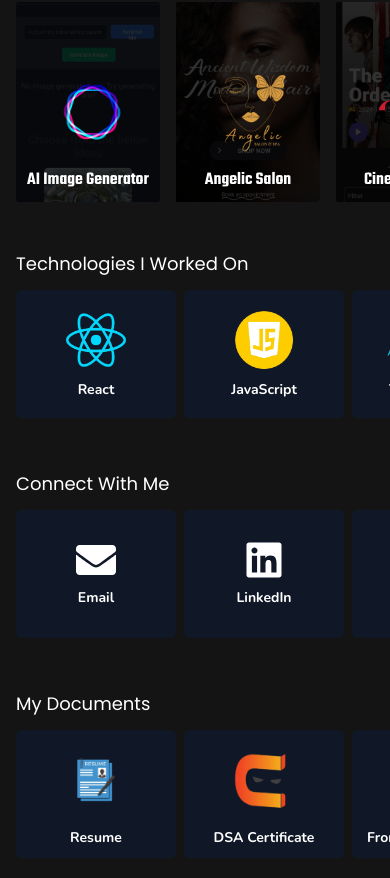
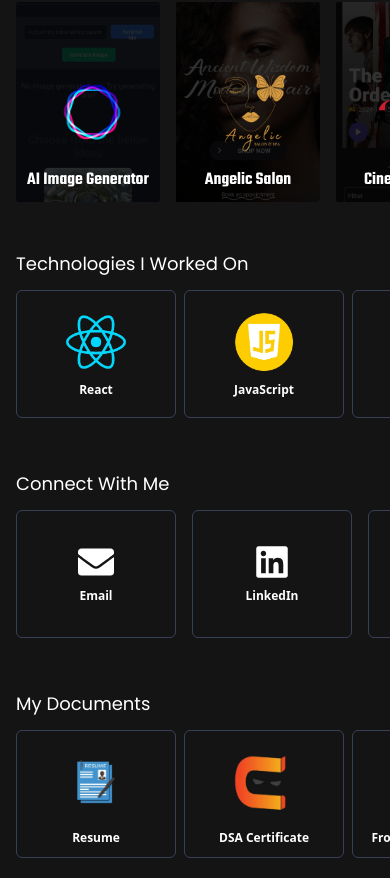
Before and after one commit to Nishantvidhuri/NishantPortfolio, a React (Vite) app: page /developer in a window 390 px wide. Shown: the part 766-1644 px from the top of the page. Built offline with nearby package versions, Linux system fonts and the light colour scheme.

Commit message:
updated sliders

```diff
--- a/src/components/Documents.jsx
+++ b/src/components/Documents.jsx
@@ -17,6 +17,7 @@ function Documents() {
   const [isDragging, setIsDragging] = useState(false);
   const [startX, setStartX] = useState(0);
   const [scrollLeft, setScrollLeft] = useState(0);
+  const [showArrows, setShowArrows] = useState(false);
 
   const scrollAmount = window.innerWidth <= 640 ? 200 : 320;
 
@@ -42,12 +43,10 @@ function Documents() {
   // While Dragging
   const onDrag = (e) => {
     if (!isDragging) return;
-
-    // Prevent default only if dragging (fix for passive event issue)
     if (e.cancelable) e.preventDefault();
 
     const x = e.pageX || e.touches[0].pageX;
-    const walk = (x - startX) * 1.5; // Increase scroll sensitivity
+    const walk = (x - startX) * 1.5;
     scrollRef.current.scrollLeft = scrollLeft - walk;
   };
 
@@ -56,7 +55,6 @@ function Documents() {
     setIsDragging(false);
   };
 
-  // Prevent Passive Event Error by manually setting `passive: false`
   useEffect(() => {
     const el = scrollRef.current;
     if (!el) return;
@@ -69,26 +67,32 @@ function Documents() {
   }, [isDragging]);
 
   return (
-    <div className="bg-[#141414] group py-5 relative w-full overflow-hidden">
+    <div
+      className="bg-[#141414] py-5 relative w-full"
+      onMouseEnter={() => setShowArrows(true)}
+      onMouseLeave={() => setShowArrows(false)}
+    >
       <h1 className="ml-4 sm:ml-10 pt-3 pb-3 text-lg sm:text-xl font-[Poppins] text-white">
         My Documents
       </h1>
 
       <div className="relative flex items-center">
-        {/* Scroll Left Button (Visible on Desktop if 5+ documents) */}
+        {/* Scroll Left Button (Visible on Desktop if 5+ documents and on hover) */}
         {documents.length >= 5 && (
           <button
-            className="absolute left-0 top-1/2 transform -translate-y-1/2 bg-black/30 p-2 h-32 w-12 sm:h-40 sm:w-[72px] opacity-0 group-hover:opacity-100 z-50 text-white hover:bg-black/50 transition-opacity duration-300 flex items-center justify-center hidden md:flex"
+            className={`absolute left-2 top-1/2 transform -translate-y-1/2 bg-black/50 p-3 h-12 w-12 sm:h-16 sm:w-16 z-50 text-white hover:bg-black/80 transition-all duration-300 rounded-full hidden sm:flex items-center justify-center ${
+              showArrows ? "opacity-100" : "opacity-0"
+            }`}
             onClick={scrollLeftHandler}
           >
-            <FaChevronLeft className="transition-transform duration-300 hover:scale-125" size={30} />
+            <FaChevronLeft className="transition-transform duration-300 hover:scale-125" size={25} />
           </button>
         )}
 
         {/* Scrollable Documents Container */}
         <div
           ref={scrollRef}
-          className="overflow-hidden pl-4 sm:pl-10 w-full cursor-grab active:cursor-grabbing"
+          className="overflow-hidden px-4 sm:px-10 w-full cursor-grab active:cursor-grabbing"
           onMouseDown={startDrag}
           onMouseMove={onDrag}
           onMouseUp={stopDrag}
@@ -103,10 +107,10 @@ function Documents() {
                 href={doc.link}
                 target="_blank"
                 rel="noopener noreferrer"
-                className="relative w-40 sm:w-80 h-32 sm:h-40 flex-shrink-0 bg-gray-900 rounded-md flex flex-col items-center justify-center cursor-pointer hover:bg-gray-800 transition"
+                className="relative border border-gray-700 rounded-md w-40 sm:w-80 h-32 sm:h-40 flex-shrink-0 flex flex-col items-center justify-center cursor-pointer "
               >
                 <img src={doc.logo} alt={doc.name} className="w-20 sm:w-28 h-20 sm:h-28 object-contain" />
-                <span className="font-[Nunito] text-sm sm:text-xl text-white font-bold mt-2">
+                <span className="text-xs sm:text-sm text-white font-semibold mt-2">
                   {doc.name}
                 </span>
               </a>
@@ -114,13 +118,15 @@ function Documents() {
           </div>
         </div>
 
-        {/* Scroll Right Button (Visible on Desktop if 5+ documents) */}
+        {/* Scroll Right Button (Visible on Desktop if 5+ documents and on hover) */}
         {documents.length >= 5 && (
           <button
-            className="absolute right-0 top-1/2 transform -translate-y-1/2 bg-black/30 p-2 h-32 w-12 sm:h-40 sm:w-[72px] opacity-0 group-hover:opacity-100 z-50 text-white hover:bg-black/50 transition-opacity duration-300 flex items-center justify-center hidden md:flex"
+            className={`absolute right-2 top-1/2 transform -translate-y-1/2 bg-black/50 p-3 h-12 w-12 sm:h-16 sm:w-16 z-50 text-white hover:bg-black/80 transition-all duration-300 rounded-full hidden sm:flex items-center justify-center ${
+              showArrows ? "opacity-100" : "opacity-0"
+            }`}
             onClick={scrollRightHandler}
           >
-            <FaChevronRight className="transition-transform duration-300 hover:scale-125" size={30} />
+            <FaChevronRight className="transition-transform duration-300 hover:scale-125" size={25} />
           </button>
         )}
       </div>
--- a/src/components/Projectsuggestions.jsx
+++ b/src/components/Projectsuggestions.jsx
@@ -69,7 +69,7 @@ function Projectsuggestions() {
       </h1>
 
       {/* Desktop View */}
-      <div className="hidden sm:block relative flex items-center translate-x-10">
+      <div className="hidden sm:block relative flex items-center ">
         {/* Scroll Left Button (Visible on Desktop) */}
         <button
           className="absolute left-0 top-1/2 transform -translate-y-1/2 bg-black/30 p-2 h-40 w-[72px] opacity-0 group-hover:opacity-100 z-50 text-white hover:bg-black/50 transition-opacity duration-300 flex items-center justify-center"
--- a/src/components/SocialMedia.jsx
+++ b/src/components/SocialMedia.jsx
@@ -2,12 +2,12 @@ import React, { useRef, useState, useEffect } from "react";
 import { FaChevronLeft, FaChevronRight, FaGithub, FaLinkedin, FaInstagram, FaDiscord, FaEnvelope, FaPhone } from "react-icons/fa";
 
 const socialMediaLinks = [
-  { name: "Email", icon: <FaEnvelope size={40} />, link: "mailto:nisahntvidhuri0987@gmail.com" },
-  { name: "LinkedIn", icon: <FaLinkedin size={40} />, link: "https://www.linkedin.com/in/nishant-vidhuri-092a63124/" },
-  { name: "Phone", icon: <FaPhone size={40} />, link: "tel:+91 9871202673" },
-  { name: "GitHub", icon: <FaGithub size={40} />, link: "https://github.com/Nishantvidhuri" },
-  { name: "Instagram", icon: <FaInstagram size={40} />, link: "https://www.instagram.com/nishantvidhuriii" },
-  { name: "Discord", icon: <FaDiscord size={40} />, link: "https://discord.com/users/nishantvidhuri_77577" }
+  { name: "Email", icon: <FaEnvelope />, link: "mailto:nisahntvidhuri0987@gmail.com" },
+  { name: "LinkedIn", icon: <FaLinkedin />, link: "https://www.linkedin.com/in/nishant-vidhuri-092a63124/" },
+  { name: "Phone", icon: <FaPhone />, link: "tel:+91 9871202673" },
+  { name: "GitHub", icon: <FaGithub />, link: "https://github.com/Nishantvidhuri" },
+  { name: "Instagram", icon: <FaInstagram />, link: "https://www.instagram.com/nishantvidhuriii" },
+  { name: "Discord", icon: <FaDiscord />, link: "https://discord.com/users/nishantvidhuri_77577" }
 ];
 
 function SocialMedia() {
@@ -15,6 +15,7 @@ function SocialMedia() {
   const [isDragging, setIsDragging] = useState(false);
   const [startX, setStartX] = useState(0);
   const [scrollLeft, setScrollLeft] = useState(0);
+  const [showArrows, setShowArrows] = useState(false);
 
   const scrollAmount = window.innerWidth <= 640 ? 200 : 320;
 
@@ -40,12 +41,10 @@ function SocialMedia() {
   // While Dragging
   const onDrag = (e) => {
     if (!isDragging) return;
-
-    // Prevent default only if dragging (fix for passive event issue)
     if (e.cancelable) e.preventDefault();
 
     const x = e.pageX || e.touches[0].pageX;
-    const walk = (x - startX) * 1.5; // Increase scroll sensitivity
+    const walk = (x - startX) * 1.5;
     scrollRef.current.scrollLeft = scrollLeft - walk;
   };
 
@@ -54,7 +53,6 @@ function SocialMedia() {
     setIsDragging(false);
   };
 
-  // Prevent Passive Event Error by manually setting `passive: false`
   useEffect(() => {
     const el = scrollRef.current;
     if (!el) return;
@@ -67,24 +65,30 @@ function SocialMedia() {
   }, [isDragging]);
 
   return (
-    <div className="bg-[#141414] group py-5 relative w-full overflow-hidden">
+    <div
+      className="bg-[#141414] py-5 relative w-full"
+      onMouseEnter={() => setShowArrows(true)} // Show arrows on hover (desktop)
+      onMouseLeave={() => setShowArrows(false)} // Hide arrows when mouse leaves
+    >
       <h1 className="ml-4 sm:ml-10 pt-3 pb-3 text-lg sm:text-xl font-[Poppins] text-white">
         Connect With Me
       </h1>
 
       <div className="relative flex items-center">
-        {/* Scroll Left Button (Visible on Desktop) */}
+        {/* Scroll Left Button (Only visible on desktop and when hovered) */}
         <button
-          className="absolute left-0 top-1/2 transform -translate-y-1/2 bg-black/30 p-2 h-32 w-12 sm:h-40 sm:w-[72px] opacity-0 group-hover:opacity-100 z-50 text-white hover:bg-black/50 transition-opacity duration-300 flex items-center justify-center hidden md:flex"
+          className={`absolute left-2 top-1/2 transform -translate-y-1/2 bg-black/50 p-3 h-12 w-12 sm:h-16 sm:w-16 z-50 text-white hover:bg-black/80 transition-all duration-300 rounded-full hidden sm:flex items-center justify-center ${
+            showArrows ? "opacity-100" : "opacity-0"
+          }`}
           onClick={scrollLeftHandler}
         >
-          <FaChevronLeft className="transition-transform duration-300 hover:scale-125" size={30} />
+          <FaChevronLeft className="transition-transform duration-300 hover:scale-125" size={25} />
         </button>
 
         {/* Scrollable Social Media Container */}
         <div
           ref={scrollRef}
-          className="overflow-hidden pl-4 sm:pl-10 w-full cursor-grab active:cursor-grabbing"
+          className="overflow-hidden px-4 sm:px-10 w-full cursor-grab active:cursor-grabbing"
           onMouseDown={startDrag}
           onMouseMove={onDrag}
           onMouseUp={stopDrag}
@@ -92,17 +96,19 @@ function SocialMedia() {
           onTouchStart={startDrag}
           onTouchEnd={stopDrag}
         >
-          <div className="flex gap-2 whitespace-nowrap">
+          <div className="flex gap-4 whitespace-nowrap">
             {socialMediaLinks.map((platform, index) => (
               <a
                 key={index}
                 href={platform.link}
                 target="_blank"
                 rel="noopener noreferrer"
-                className="relative w-40 sm:w-80 h-32 sm:h-40 flex-shrink-0 bg-gray-900 rounded-md flex flex-col items-center justify-center cursor-pointer hover:bg-gray-800 transition"
+                className="relative border border-gray-700 rounded-md w-40 sm:w-80 h-32 sm:h-40 flex-shrink-0 flex flex-col items-center justify-center cursor-pointer"
               >
-                <div className="text-white">{platform.icon}</div>
-                <span className="font-[Nunito] text-sm sm:text-xl text-white font-bold mt-2">
+                {/* Icon - Corrected Sizes for Mobile & PC */}
+                <div className="text-white text-4xl sm:text-6xl">{platform.icon}</div>
+
+                <span className="text-xs sm:text-sm text-white font-semibold mt-2">
                   {platform.name}
                 </span>
               </a>
@@ -110,12 +116,14 @@ function SocialMedia() {
           </div>
         </div>
 
-        {/* Scroll Right Button (Visible on Desktop) */}
+        {/* Scroll Right Button (Only visible on desktop and when hovered) */}
         <button
-          className="absolute right-0 top-1/2 transform -translate-y-1/2 bg-black/30 p-2 h-32 w-12 sm:h-40 sm:w-[72px] opacity-0 group-hover:opacity-100 z-50 text-white hover:bg-black/50 transition-opacity duration-300 flex items-center justify-center hidden md:flex"
+          className={`absolute right-2 top-1/2 transform -translate-y-1/2 bg-black/50 p-3 h-12 w-12 sm:h-16 sm:w-16 z-50 text-white hover:bg-black/80 transition-all duration-300 rounded-full hidden sm:flex items-center justify-center ${
+            showArrows ? "opacity-100" : "opacity-0"
+          }`}
           onClick={scrollRightHandler}
         >
-          <FaChevronRight className="transition-transform duration-300 hover:scale-125" size={30} />
+          <FaChevronRight className="transition-transform duration-300 hover:scale-125" size={25} />
         </button>
       </div>
     </div>
--- a/src/components/Technologies.jsx
+++ b/src/components/Technologies.jsx
@@ -33,6 +33,7 @@ function Technologies() {
   const [isDragging, setIsDragging] = useState(false);
   const [startX, setStartX] = useState(0);
   const [scrollLeft, setScrollLeft] = useState(0);
+  const [showArrows, setShowArrows] = useState(false); // State for showing arrows
 
   const scrollAmount = window.innerWidth <= 640 ? 200 : 320;
 
@@ -59,11 +60,10 @@ function Technologies() {
   const onDrag = (e) => {
     if (!isDragging) return;
 
-    // Prevent Default only if dragging (Fix for passive event issue)
     if (e.cancelable) e.preventDefault();
 
     const x = e.pageX || e.touches[0].pageX;
-    const walk = (x - startX) * 1.5; // Increase scroll sensitivity
+    const walk = (x - startX) * 1.5;
     scrollRef.current.scrollLeft = scrollLeft - walk;
   };
 
@@ -72,7 +72,6 @@ function Technologies() {
     setIsDragging(false);
   };
 
-  // Prevent Passive Event Error by manually setting `passive: false`
   useEffect(() => {
     const el = scrollRef.current;
     if (!el) return;
@@ -85,18 +84,24 @@ function Technologies() {
   }, [isDragging]);
 
   return (
-    <div className="bg-[#141414] group py-5 relative w-full overflow-hidden">
+    <div
+      className="bg-[#141414] py-5 relative w-full"
+      onMouseEnter={() => setShowArrows(true)} // Show arrows on hover
+      onMouseLeave={() => setShowArrows(false)} // Hide arrows when mouse leaves
+    >
       <h1 className="ml-4 sm:ml-10 pt-3 pb-3 text-lg sm:text-xl font-[Poppins] text-white">
         Technologies I Worked On
       </h1>
 
       <div className="relative flex items-center">
-        {/* Scroll Left Button (Visible on Desktop) */}
+        {/* Scroll Left Button (Visible only on Desktop and on Hover) */}
         <button
-          className="absolute left-0 top-1/2 transform -translate-y-1/2 bg-black/30 p-2 h-32 w-12 sm:h-40 sm:w-[72px] opacity-0 group-hover:opacity-100 z-50 text-white hover:bg-black/50 transition-opacity duration-300 flex items-center justify-center hidden md:flex"
+          className={`absolute left-2 top-1/2 transform -translate-y-1/2 bg-black/50 p-3 h-12 w-12 sm:h-16 sm:w-16 z-50 text-white hover:bg-black/80 transition-all duration-300 rounded-full hidden sm:flex items-center justify-center ${
+            showArrows ? "opacity-100" : "opacity-0"
+          }`}
           onClick={scrollLeftHandler}
         >
-          <FaChevronLeft className="transition-transform duration-300 hover:scale-125" size={30} />
+          <FaChevronLeft className="transition-transform duration-300 hover:scale-125" size={25} />
         </button>
 
         {/* Scrollable Technologies Container */}
@@ -110,14 +115,14 @@ function Technologies() {
           onTouchStart={startDrag}
           onTouchEnd={stopDrag}
         >
-          <div className="flex gap-2 whitespace-nowrap">
+          <div className="flex  gap-2 whitespace-nowrap">
             {techStack.map((tech, index) => (
               <div
                 key={index}
-                className="relative w-40 sm:w-80 h-32 sm:h-40 flex-shrink-0 bg-gray-900 rounded-md flex flex-col items-center justify-center cursor-pointer hover:bg-gray-800 transition"
+                className="relative border border-gray-700 rounded-md w-40 sm:w-80 h-32 sm:h-40 flex-shrink-0  flex flex-col items-center justify-center cursor-pointer "
               >
-                <img src={tech.image} alt={tech.name} className="w-28 sm:w-60 h-16 sm:h-28 object-contain" />
-                <span className="font-[Nunito] text-sm sm:text-xl text-white font-bold mt-2">
+                <img src={tech.image} alt={tech.name} className="w-16 sm:w-72 h-16 sm:h-20 object-contain" />
+                <span className="text-xs sm:text-sm text-white font-semibold mt-2">
                   {tech.name}
                 </span>
               </div>
@@ -125,12 +130,14 @@ function Technologies() {
           </div>
         </div>
 
-        {/* Scroll Right Button (Visible on Desktop) */}
+        {/* Scroll Right Button (Visible only on Desktop and on Hover) */}
         <button
-          className="absolute right-0 top-1/2 transform -translate-y-1/2 bg-black/30 p-2 h-32 w-12 sm:h-40 sm:w-[72px] opacity-0 group-hover:opacity-100 z-50 text-white hover:bg-black/50 transition-opacity duration-300 flex items-center justify-center hidden md:flex"
+          className={`absolute right-2 top-1/2 transform -translate-y-1/2 bg-black/50 p-3 h-12 w-12 sm:h-16 sm:w-16 z-50 text-white hover:bg-black/80 transition-all duration-300 rounded-full hidden sm:flex items-center justify-center ${
+            showArrows ? "opacity-100" : "opacity-0"
+          }`}
           onClick={scrollRightHandler}
         >
-          <FaChevronRight className="transition-transform duration-300 hover:scale-125" size={30} />
+          <FaChevronRight className="transition-transform duration-300 hover:scale-125" size={25} />
         </button>
       </div>
     </div>
```
